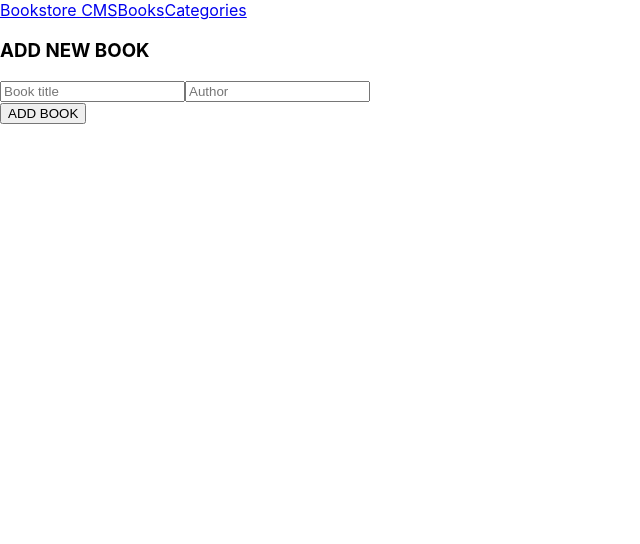
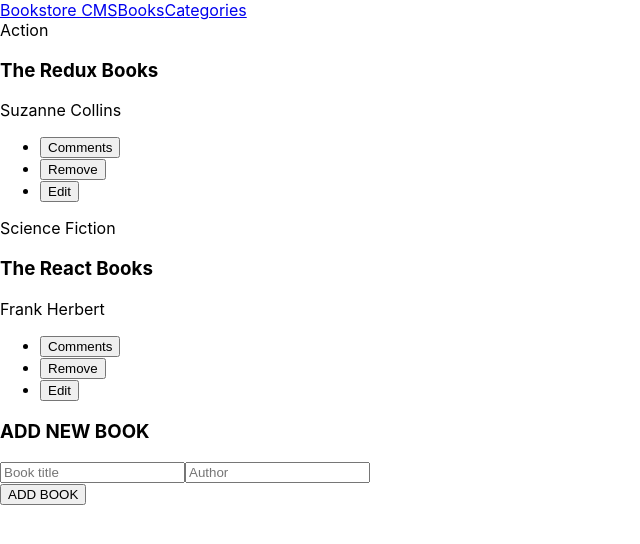
Before and after one commit to MohammedElseddik/bookstore, a React (Create React App) app: page /books in a window 1280 px wide. Shown: the top 544 px of the page, without its empty margins (0-640 px from the left). Built offline with nearby package versions, Linux system fonts and the light colour scheme.

Commit message:
Connect the app to Redux store

```diff
--- a/src/components/Books/Books.js
+++ b/src/components/Books/Books.js
@@ -1,6 +1,7 @@
-import React from "react";
-//import Book from "../Book/Book";
-import AddBookForm from "../AddBookForm/AddBookForm";
+import React from 'react';
+import { useSelector } from 'react-redux';
+import Book from '../Book/Book';
+import AddBookForm from '../AddBookForm/AddBookForm';
 
 const Books = () => {
   // const books = [
@@ -26,16 +27,18 @@ const Books = () => {
   //   },
   // ];
 
+  const books = useSelector((state) => state.book);
+
   return (
     <div className="Books">
-      {/* {books.map((book) => (
+      {books.map((book) => (
         <Book
           key={book.id}
           bookTitle={book.title}
           bookAuthor={book.author}
           bookCategory={book.category}
         />
-      ))} */}
+      ))}
       <AddBookForm />
     </div>
   );
--- a/src/index.js
+++ b/src/index.js
@@ -1,13 +1,17 @@
 import React from 'react';
 import ReactDOM from 'react-dom/client';
 import './index.css';
+import { Provider } from 'react-redux';
+import store from './redux/configureStore';
 import App from './App';
 import reportWebVitals from './reportWebVitals';
 
 const root = ReactDOM.createRoot(document.getElementById('root'));
 root.render(
   <React.StrictMode>
-    <App />
+    <Provider store={store}>
+      <App />
+    </Provider>
   </React.StrictMode>,
 );
 
```
Also changed, not shown: src/redux/configureStore.js (+4 -3 lines), 1 other file (tests, documents, lock files or other folders).
